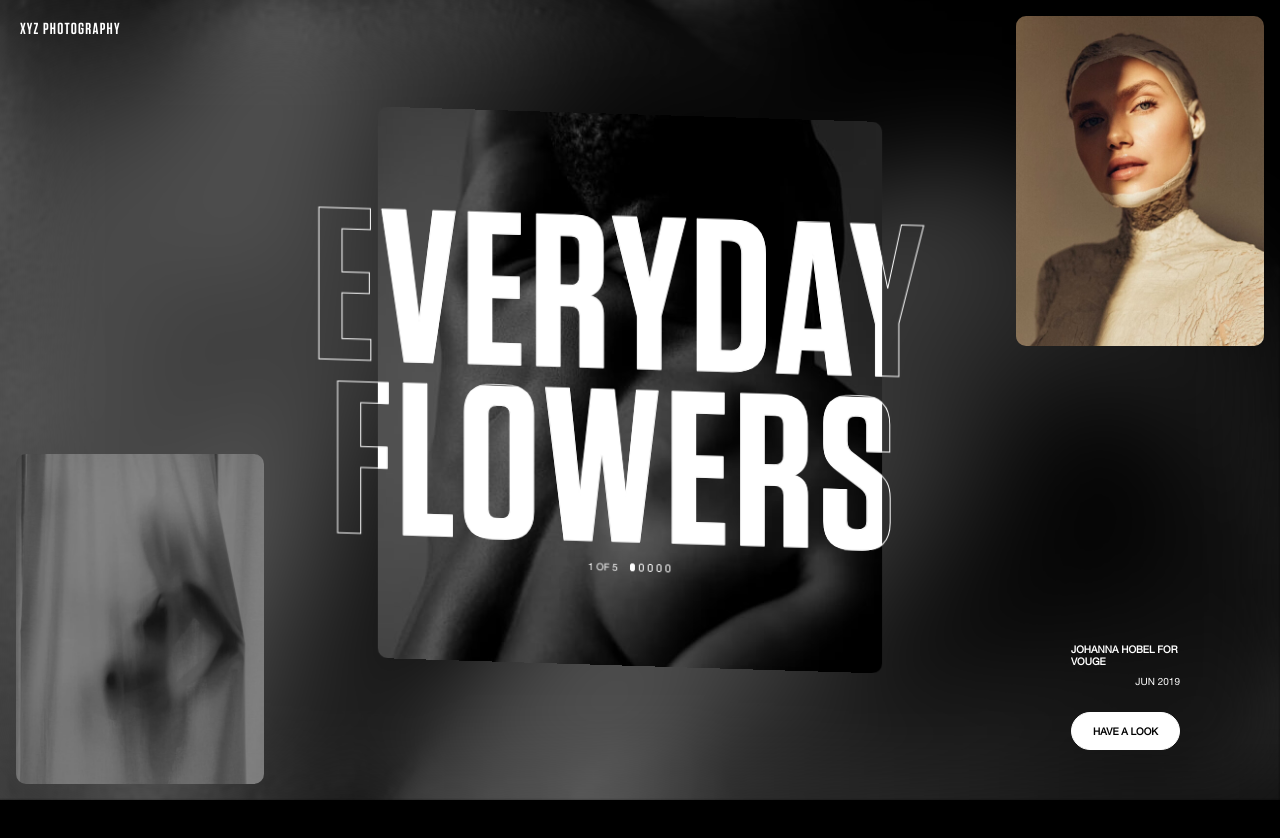
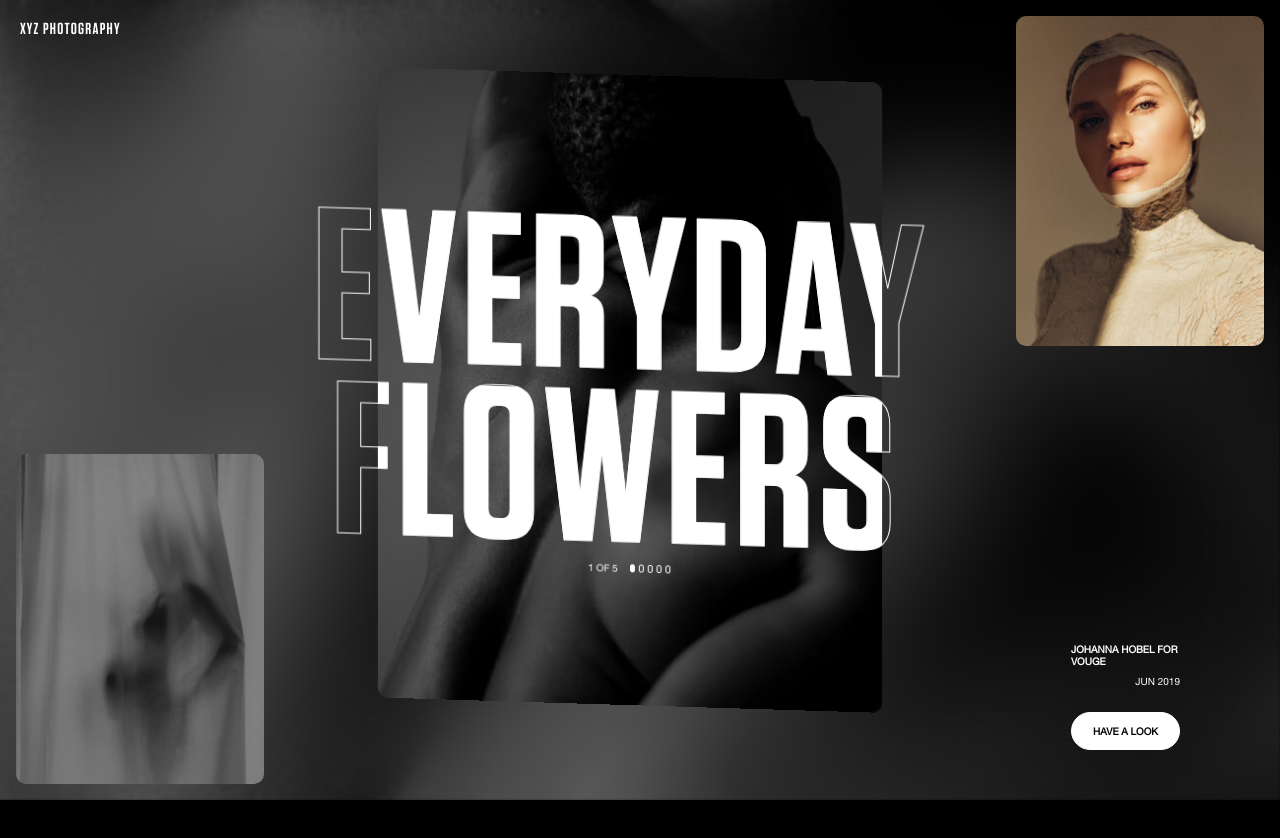
Before and after one commit to cesarolvr/slider-nextjs-gsap-app, a Next.js app: page / in a window 1280 px wide. Shown: the top 838 px of the page. Built offline with nearby package versions, Linux system fonts and the light colour scheme.

Commit message:
fixing control positioning

```diff
--- a/src/app/components/Carousel/styles.ts
+++ b/src/app/components/Carousel/styles.ts
@@ -32,12 +32,11 @@ export const CarouselControl = styled(motion.div)`
   position: absolute;
   z-index: 6;
   display: flex;
-  top: auto;
-  bottom: 10px;
+  top: calc(50% + 90px);
   align-items: center;
 
   @media (min-width: 992px) {
-    bottom: 15%;
+    top: calc(50% + 165px)
   }
 
   p {
@@ -200,7 +199,7 @@ export const FeaturedImage = styled(Image)`
 export const ImageWrapper = styled.div`
   width: 250px;
   height: 331px;
-  max-height: 70vh;
+  max-height: 80vh;
   display: flex;
   flex-direction: column;
   position: relative;
```
